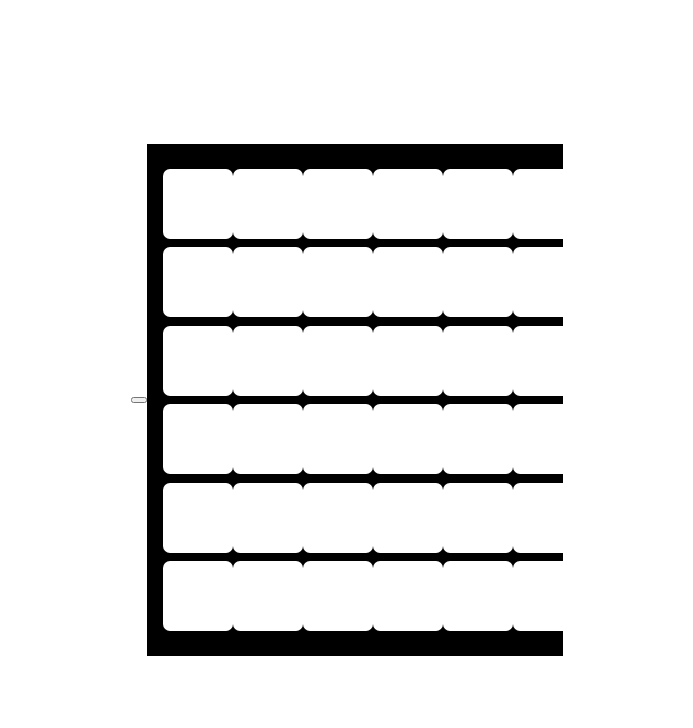
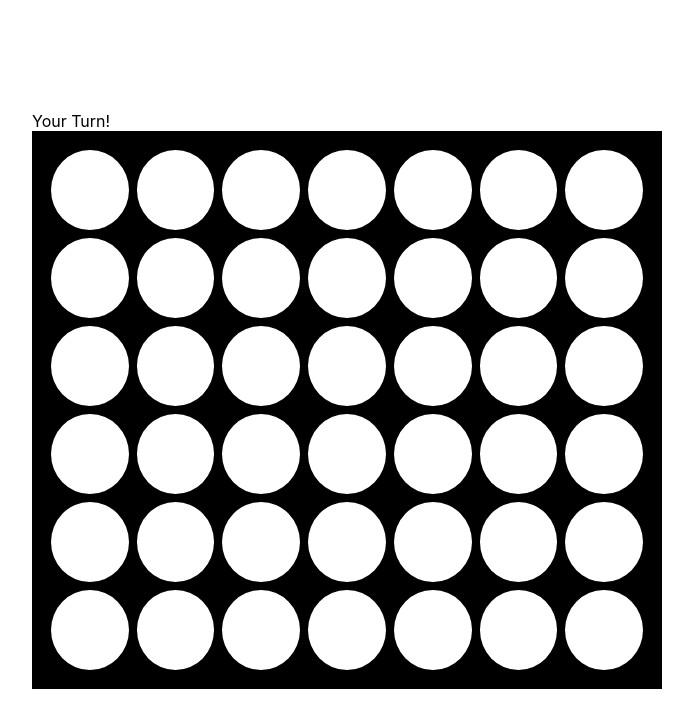
Before and after one commit to kiwiicam/connect-four-bot, a React (Create React App) app in the folder connect4-bot/: page / in a window 1280 px wide. Shown: the top 728 px of the page, without its empty margins (293-986 px from the left). Built offline with nearby package versions, Linux system fonts and the light colour scheme; the HTML template or start-up script is replaced by a standard one.

Commit message:
fixed board up and what not

```diff
--- a/connect4-bot/package.json
+++ b/connect4-bot/package.json
@@ -10,6 +10,8 @@
     "react": "^19.0.0",
     "react-dom": "^19.0.0",
     "react-scripts": "5.0.1",
+    "react-toastify": "^11.0.5",
+    "toastify": "^2.0.1",
     "web-vitals": "^2.1.4"
   },
   "scripts": {
--- a/connect4-bot/src/components/Board.jsx
+++ b/connect4-bot/src/components/Board.jsx
@@ -1,6 +1,10 @@
 import '../css/board.css';
-import React, { useEffect } from 'react';
+import React, { useState, useEffect } from 'react';
 import { allLegalMoves, Evaluation, checkWin, Test } from './Bot';
+import { toast } from 'react-toastify';
+import { ToastContainer } from 'react-toastify';
+import 'react-toastify/dist/ReactToastify.css';
+
 export var currentBoard =
     [[0, 0, 0, 0, 0, 0, 0],
     [0, 0, 0, 0, 0, 0, 0],
@@ -9,10 +13,10 @@ export var currentBoard =
     [0, 0, 0, 0, 0, 0, 0],
     [0, 0, 0, 0, 0, 0, 0]];
 
-
 function Board() {
 
-
+    const [board, setBoard] = useState(Array(6).fill(null).map(() => Array(7).fill(0)));
+    const [player, setPlayer] = useState(true)
     var currentBoard2 =
         [[0, 0, 0, 0, 0, 0, 0],
         [0, 0, 0, 0, 0, 0, 0],
@@ -21,19 +25,49 @@ function Board() {
         [0, 0, 0, 0, 0, 0, 0],
         [0, 0, 0, 0, 0, 0, 0]];
 
-
+    var count = 0;
 
     function updateBoard(location = [], player) {
+
+        const newBoard = [...board];
         let row = location[0];
         let col = location[1];
-        if (currentBoard[row][col] === 0) {
-            currentBoard[row][col] = player ? 'x' : 'o';
+        if (newBoard[row][col] === 0) {
+            newBoard[row][col] = player ? 'x' : 'o';
+            setBoard(newBoard);
         }
         else {
             console.log("illegal move");
         }
-        console.log(currentBoard);
+        console.log(board);
 
+    }
+
+    function player_move(location = []) {
+        var moves = allLegalMoves(board);
+        for (var move of moves) {
+            //may cause issues if it runs twice - keep an eye on it
+            move = move.split(',')
+            var num = parseInt(move[0])
+            var num2 = parseInt(move[1])
+            if (num === location[0] && num2 === location[1]) {
+                updateBoard(location, false)
+                setPlayer(!player);
+                return;
+            }
+
+        }
+
+    }
+    function errorBanner() {
+        count++;
+        if (count < 4) {
+            toast.error('Wait your turn!', { position: 'top-left', autoClose: 3000 });
+        }
+        else{
+            count = 0;
+            toast.error('Stop spamming ya twat!', { position: 'top-left', autoClose: 3000 });
+        }
     }
 
     function press() {
@@ -41,69 +75,26 @@ function Board() {
     }
 
     return (
-        <>
-            <button onClick={() => { press() }}></button>
+        <div>
+            <ToastContainer />
+            {player ? <div> Your Turn!</div> : <div>The bot is thinking...</div>
+            }
             <div className="board">
-                <div className='col'>
-                    <div className='square'> </div>
-                    <div className='square'> </div>
-                    <div className='square'> </div>
-                    <div className='square'> </div>
-                    <div className='square'> </div>
-                    <div className='square'> </div>
-                </div>
-
-                <div className='col'>
-                    <div className='square'> </div>
-                    <div className='square'> </div>
-                    <div className='square'> </div>
-                    <div className='square'> </div>
-                    <div className='square'> </div>
-                    <div className='square'> </div>
-                </div>
-                <div className='col'>
-                    <div className='square'> </div>
-                    <div className='square'> </div>
-                    <div className='square'> </div>
-                    <div className='square'> </div>
-                    <div className='square'> </div>
-                    <div className='square'> </div>
-                </div>
-                <div className='col'>
-                    <div className='square'> </div>
-                    <div className='square'> </div>
-                    <div className='square'> </div>
-                    <div className='square'> </div>
-                    <div className='square'> </div>
-                    <div className='square'> </div>
-                </div>
-                <div className='col'>
-                    <div className='square'> </div>
-                    <div className='square'> </div>
-                    <div className='square'> </div>
-                    <div className='square'> </div>
-                    <div className='square'> </div>
-                    <div className='square'> </div>
-                </div>
-                <div className='col'>
-                    <div className='square'> </div>
-                    <div className='square'> </div>
-                    <div className='square'> </div>
-                    <div className='square'> </div>
-                    <div className='square'> </div>
-                    <div className='square'> </div>
-                </div>
-                <div className='col'>
-                    <div className='square'> </div>
-                    <div className='square'> </div>
-                    <div className='square'> </div>
-                    <div className='square'> </div>
-                    <div className='square'> </div>
-                    <div className='square'> </div>
-                </div>
-
+                {board.map((row, rowIndex) => (
+                    <div className="row" key={rowIndex}>
+                        {row.map((cell, colIndex) => (
+                            <div
+                                key={colIndex}
+                                className="square"
+                                onClick={player ? () => player_move([rowIndex, colIndex]) : () => errorBanner()}
+                                style={{ backgroundColor: cell === 'x' ? "red" : cell === 'o' ? "yellow" : "white" }}
+                            >
+                            </div>
+                        ))}
+                    </div>
+                ))}
             </div>
-        </>
+        </div>
     );
 }
 export default Board;
--- a/connect4-bot/src/css/board.css
+++ b/connect4-bot/src/css/board.css
@@ -1,27 +1,24 @@
 .board {
-    width: 30vw;
-    height: 60vh;
+    display: flex;
+    flex-direction: column;
+    width: 600px;
+    margin: auto;
+    border: 5px solid black;
+    padding: 10px;
     background-color: black;
-    display: flex;
-    justify-content: space-around;
-    align-items: center;
-    padding: 1rem;
 }
 
-.col {
-    height: 100%;
-    width: 100%;
+.row {
     display: flex;
-    justify-content: space-evenly;
-    flex-direction: column;
-    align-items: center;
+    justify-content: center;
 }
 
 .square {
-    width: 10vw;
-    height: 10vw;
-    max-width: 70px;
-    max-height: 70px;
+    width: 90px;
+    height: 80px;
+    margin: 2px;
+    border-radius: 50%;
     background-color: white;
-    border-radius: 10%;
+    cursor: pointer;
+    border: 2px solid black;
 }
```
Also changed, not shown: connect4-bot/src/components/Bot.jsx (+53 -59 lines), 1 other file (tests, documents, lock files or other folders).
